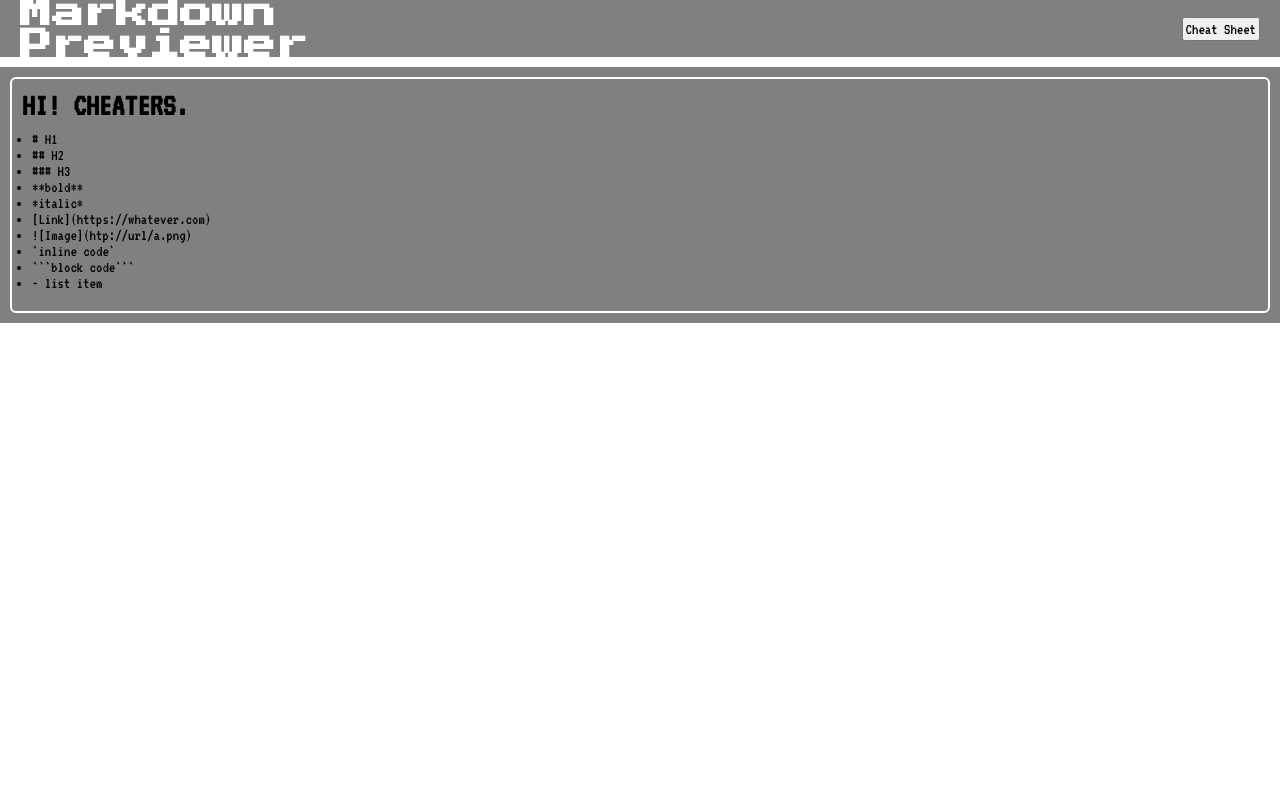
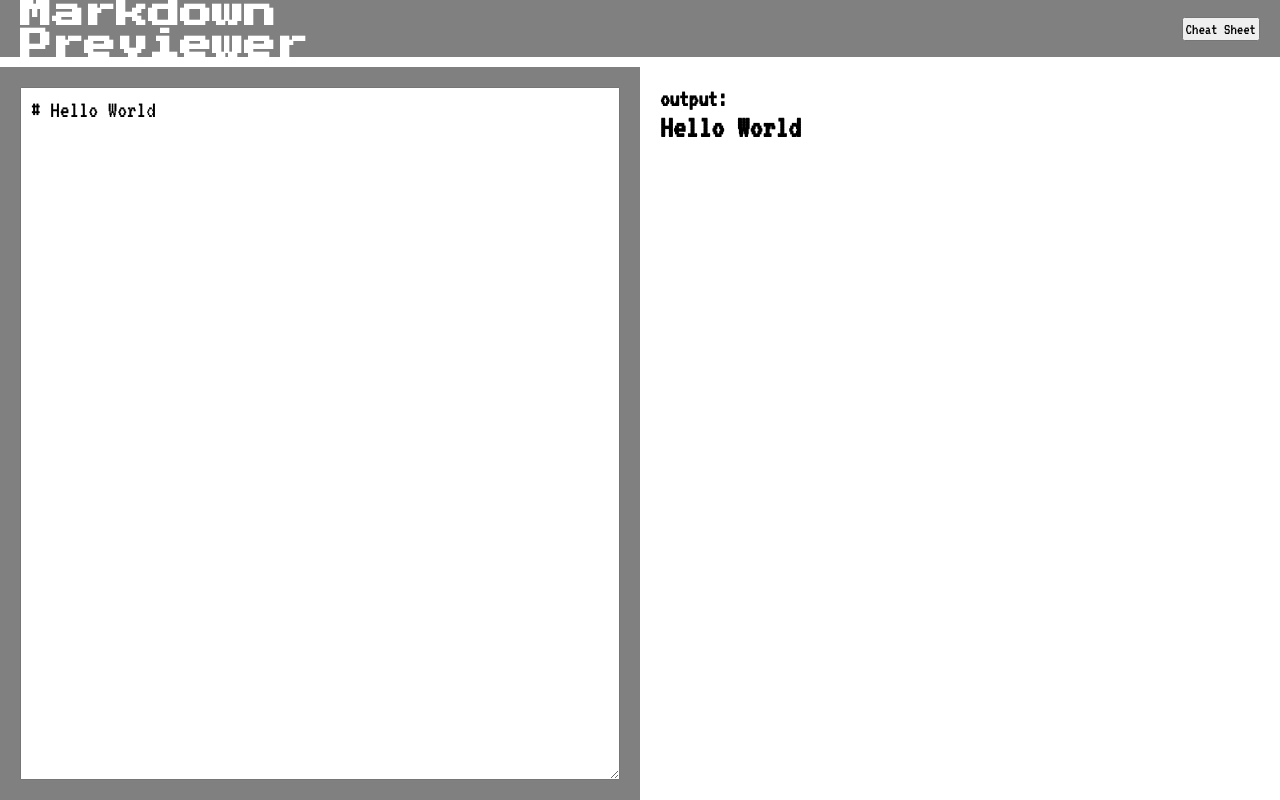
Before and after one commit to kennychowpd/retro-markdown-previewer, a React (Vite) app: page / in a window 1280 px wide. Built offline with nearby package versions, Linux system fonts and the light colour scheme.

Commit message:
feat: markdown input & output

```diff
--- a/src/App.tsx
+++ b/src/App.tsx
@@ -1,21 +1,48 @@
-import { useState } from 'react'
+import { ChangeEvent, useState } from 'react'
 import Header from './components/Header'
 import MarkdownGuide from './components/MarkdownGuide'
+import MarkdownOutput from './components/MarkdownOutput'
+import MarkdownInput from './components/MarkdownInput'
+import { styled } from 'styled-components'
 
-
+const AppContainer = styled.div`
+  height: 100vh;
+  width: 100%;
+  position: relative;
+  display: flex;
+  flex-direction: column;
+  overscroll-behavior: none;
+`
+const Container = styled.div`
+  display: flex;
+  height: 100%;
+  width: 100%;
+`
 
 function App() {
-  const [guideVisibility, setGuideVisibility] = useState(true)
+  const [markdown, setMarkdown] = useState(`# Hello World`)
+  const [showGuide, setShowGuide] = useState(false)
 
   const onToggleGuide = () => {
-    setGuideVisibility((prev) => !prev)
+    setShowGuide((prev) => !prev)
+  }
+
+  const markdownChangeHandler = (event: ChangeEvent<HTMLTextAreaElement>) => {
+    setMarkdown(event.target.value)
   }
 
   return (
-    <div>
+    <AppContainer>
       <Header onToggleGuide={onToggleGuide} />
-      <MarkdownGuide guideVisibility={guideVisibility}/>
-    </div>
+      <MarkdownGuide showGuide={showGuide} />
+      <Container>
+        <MarkdownInput
+          value={markdown}
+          onChange={markdownChangeHandler}
+        />
+        <MarkdownOutput markdown={markdown}/>
+      </Container>
+    </AppContainer>
   )
 }
 
--- a/src/components/Header.tsx
+++ b/src/components/Header.tsx
@@ -1,4 +1,4 @@
-import { FC } from 'react';
+import { FC } from 'react'
 import styled from 'styled-components'
 
 const HeaderContainer = styled.div`
@@ -11,7 +11,9 @@ const HeaderContainer = styled.div`
   items-align: center;
   align-items: center;
   padding-left: 20px;
-  padding-right: 20px
+  padding-right: 20px;
+  margin-bottom: 10px;
+
 `
 
 const Title = styled.h1`
@@ -30,10 +32,10 @@ const Button = styled.button`
 `
 
 interface HeaderProps {
-  onToggleGuide: () => void;
+  onToggleGuide: () => void
 }
 
-const Header: FC<HeaderProps> = ({onToggleGuide}) => {
+const Header: FC<HeaderProps> = ({ onToggleGuide }) => {
   return (
     <HeaderContainer>
       <div style={{ display: 'flex', flexDirection: 'column' }}>
--- a/src/components/MarkdownGuide.tsx
+++ b/src/components/MarkdownGuide.tsx
@@ -2,13 +2,18 @@ import { FC } from 'react'
 import { styled } from 'styled-components'
 
 interface MarkdownGuideProps {
-  guideVisibility: boolean
+  showGuide: boolean
 }
 
 const GuideContainer = styled.div`
   background-color: gray;
-  margin-top: 10px;
   padding: 10px;
+  position: absolute;
+  z-index: 10;
+  top: 75;
+  right: 0;
+  width: 300px;
+  justify-self: center;
 `
 
 const MarkdownSheet = styled.div`
@@ -18,7 +23,9 @@ const MarkdownSheet = styled.div`
 `
 
 const List = styled.ul`
-  margin: 10px;
+  margin-top: 10px;
+  margin-bottom: 10px;
+  margin-left: 20px;
 `
 
 const markdownSyntax = [
@@ -34,8 +41,8 @@ const markdownSyntax = [
   '- list item',
 ]
 
-const MarkdownGuide: FC<MarkdownGuideProps> = ({ guideVisibility }) => {
-  return guideVisibility ? (
+const MarkdownGuide: FC<MarkdownGuideProps> = ({ showGuide }) => {
+  return showGuide ? (
     <GuideContainer>
       <MarkdownSheet>
         <h1>HI! CHEATERS.</h1>
--- a/src/components/MarkdownInput.tsx
+++ b/src/components/MarkdownInput.tsx
@@ -1,5 +1,34 @@
-const MarkdownInput = () => {
-  return ( <div>markdowninput</div> );
+import { FC } from 'react'
+import { styled } from 'styled-components'
+
+interface MarkdownInputProps {
+  value: string
+  onChange: (value: string) => void
+}
+const InputContainer = styled.div`
+  background-color: gray;
+  height: 100%;
+  width: 50%;
+  padding: 20px;
+`
+
+const StyledTextArea = styled.textarea`
+  display: flex;
+  height: 100%;
+  width: 100%;
+  padding: 10px;
+  font-size: 24px;
+`
+
+const MarkdownInput: FC<MarkdownInputProps> = ({ value, onChange }) => {
+  return (
+    <InputContainer>
+      <StyledTextArea
+        value={value}
+        onChange={onChange}
+      />
+    </InputContainer>
+  )
 }
 
-export default MarkdownInput;
+export default MarkdownInput
--- a/src/components/MarkdownOutput.tsx
+++ b/src/components/MarkdownOutput.tsx
@@ -1,5 +1,27 @@
-const MarkdownOutput = () => {
-  return <div>MarkdownOutput</div>
+import { FC } from 'react'
+import { styled } from 'styled-components'
+import ReactMarkdown from 'react-markdown'
+
+interface MarkdownOutputProps {
+  markdown: string
+}
+
+const OutputContainer = styled.div`
+  background-color: white;
+  height: 100%;
+  width: 50%;
+  padding: 20px;
+`
+
+
+
+const MarkdownOutput: FC<MarkdownOutputProps> = ({ markdown }) => {
+  return (
+    <OutputContainer>
+      <h2>output:</h2>
+      <ReactMarkdown>{markdown}</ReactMarkdown>
+    </OutputContainer>
+  )
 }
 
 export default MarkdownOutput
--- a/src/index.css
+++ b/src/index.css
@@ -1,4 +1,3 @@
-
 * {
   padding: 0;
   margin: 0;
```
